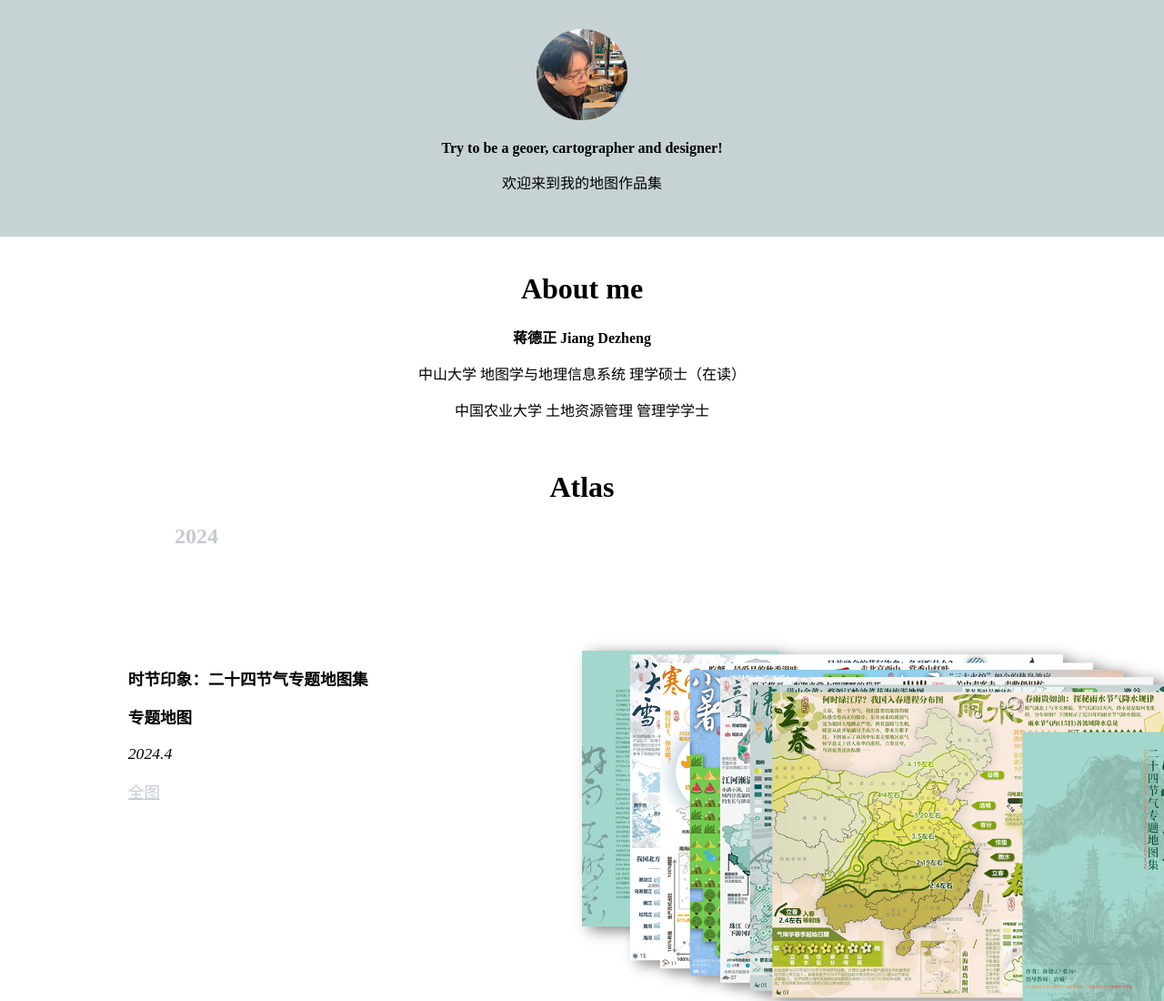
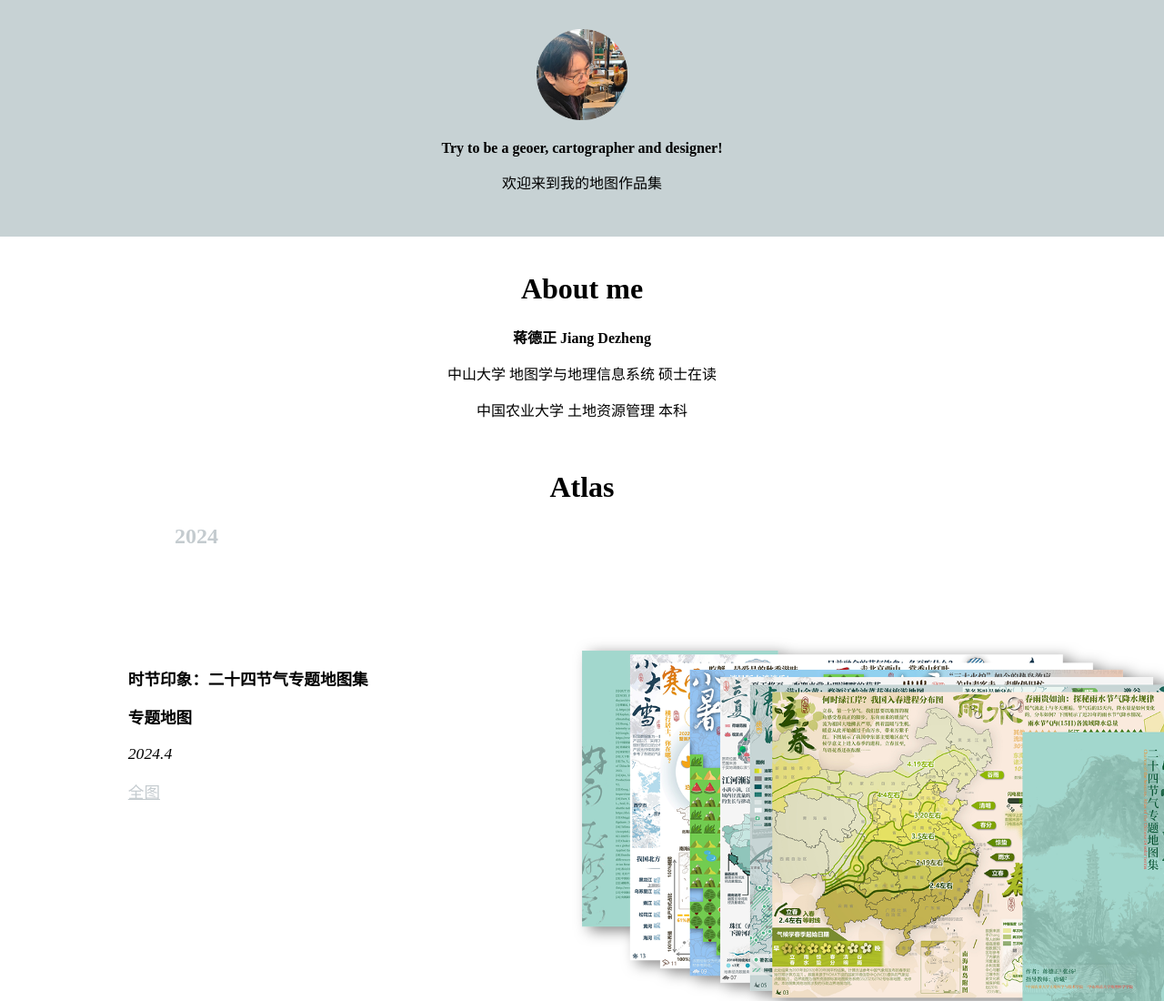
Before and after one commit to DezhengJiang/map, a plain HTML site: page index.html in a window 1280 px wide. Shown: the top 1100 px of the page at 91% size. Drawn offline with Linux system fonts and the light colour scheme.

Commit message:
Update index.html

```diff
--- a/index.html
+++ b/index.html
@@ -31,8 +31,8 @@
       </br>
       <h1>About me</h1>
       <b>蒋德正 Jiang Dezheng</b>
-      <p>中山大学 地图学与地理信息系统 理学硕士（在读）</p>
-      <p>中国农业大学 土地资源管理 管理学学士</p>
+      <p>中山大学 地图学与地理信息系统 硕士在读</p>
+      <p>中国农业大学 土地资源管理 本科</p>
       </br>
       <h1>Atlas</h1>
         <!-- 地图册开始 -->
```
